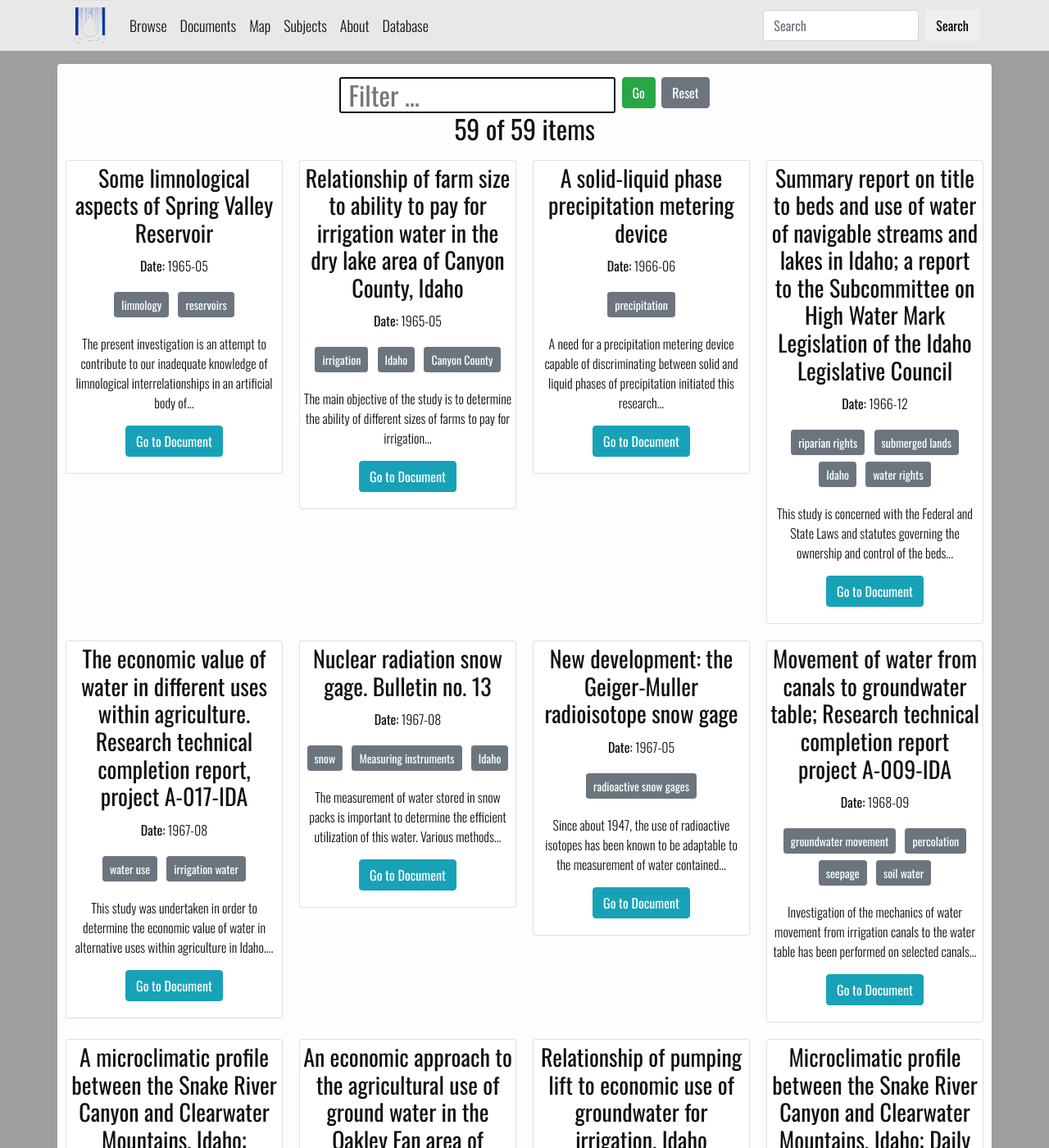
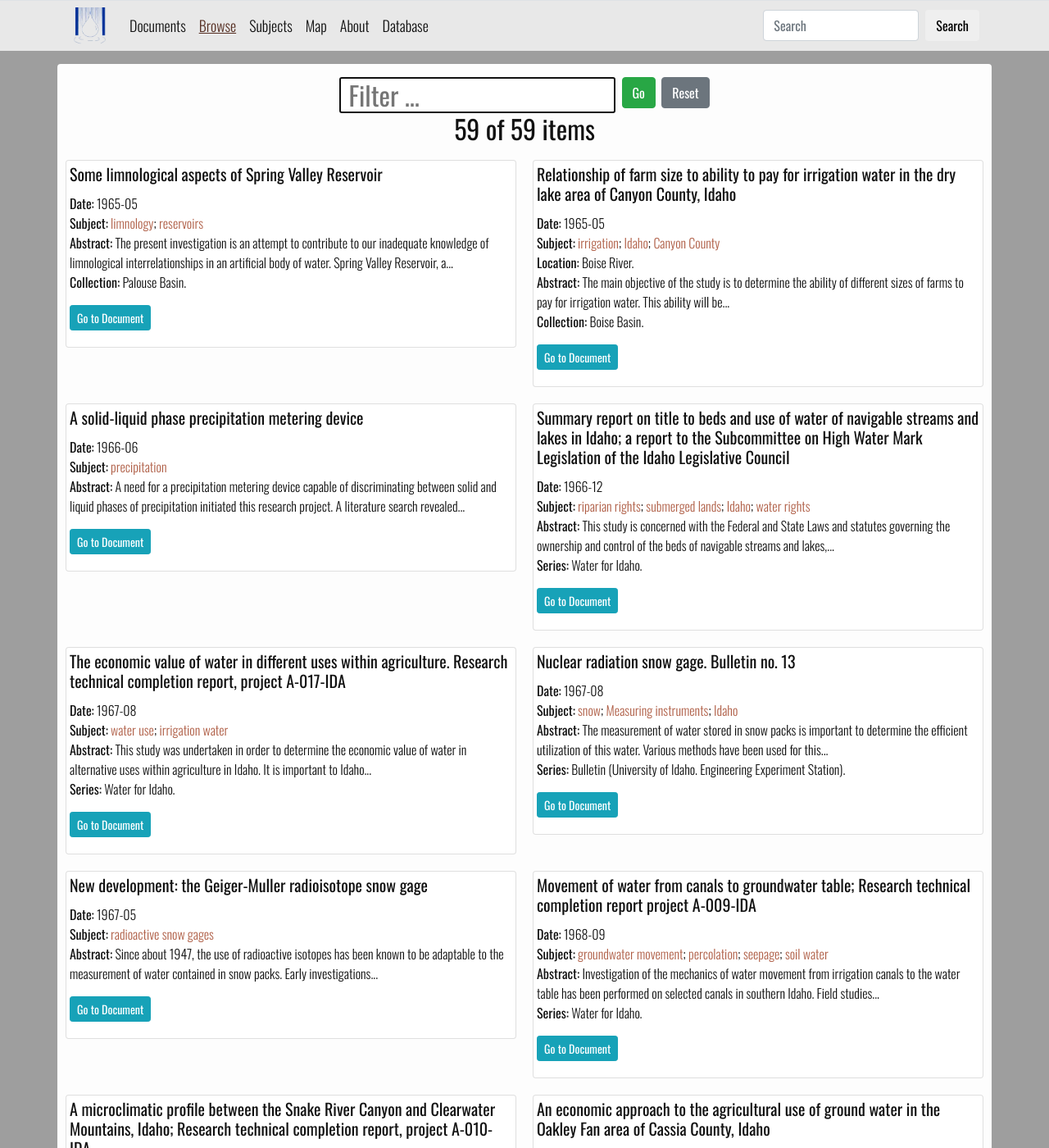
Before and after one commit to uidaholib/iwdl_source, a Jekyll site: the page built from browse.md, in a window 1280 px wide and 1400 px high, scrolled down 202 px. Shown: the whole window at 82% size. Built offline with Jekyll 4.4.1, drawn with Linux system fonts in a browser that asks for light colours; some of the changed text lies outside the part shown.

Commit message:
tweak nav and browse feature

```diff
--- a/_includes/collection-nav.html
+++ b/_includes/collection-nav.html
@@ -9,17 +9,17 @@
 
         <div class="collapse navbar-collapse" id="page-nav">
             <ul class="navbar-nav mr-auto">
+                <li class="nav-item {% if page.url == "/data/" %} active{% endif %}">
+                    <a class="nav-link" href="{{ "/data/" | relative_url }}">Documents</a>
+                </li>
                 <li class="nav-item {% if page.url == "/browse/" %} active{% endif %}">
                     <a class="nav-link" href="{{ "/browse/" | relative_url }}">Browse</a>
                 </li>
-                <li class="nav-item {% if page.url == "/data/" %} active{% endif %}">
-                    <a class="nav-link" href="{{ "/data/" | relative_url }}">Documents</a>
+                <li class="nav-item {% if page.url == "/subjects/" %} active{% endif %}">
+                    <a class="nav-link" href="{{ "/subjects/" | relative_url }}">Subjects</a>
                 </li>
                 <li class="nav-item {% if page.url == "/map/" %} active{% endif %}">
                     <a class="nav-link" href="{{ "/map/" | relative_url }}">Map</a>
-                </li>
-                <li class="nav-item {% if page.url == "/subjects/" %} active{% endif %}">
-                    <a class="nav-link" href="{{ "/subjects/" | relative_url }}">Subjects</a>
                 </li>
                 <li class="nav-item {% if page.url == "/about/" %} active{% endif %}">
                     <a class="nav-link" href="{{ "/about/" | relative_url }}">About</a>
--- a/_layouts/browse.html
+++ b/_layouts/browse.html
@@ -17,24 +17,27 @@ layout: page
 
 <div class="row" id="browse-items">
     {% for item in items %}
-    <div class="item col-xl-3 col-lg-4 col-md-6 col-sm-12 col-xs-12" >
+    <div class="item col-xl-6 col-lg-6 col-md-12" >
         <!--
         <a href="{{ "/browse/item.html" | absolute_url | append: "?id=" | append: item.indexid }}">
             {% if forloop.index < 20 %}<img class="card-img-top lazy"  src="{{ site.baseurl }}/objects/thumbs/{{ item.indexid }}_sm.jpg" alt="Card image cap">
             {% else %}<img class="card-img-top lazy"  data-original="{{ site.baseurl }}/objects/thumbs/{{ item.indexid }}_sm.jpg" alt="Card image cap">{% endif %}
         </a>-->
-        <div class="card text-center" id="content">
-            <h3 class="card-title">{{ item.title }}</h3>
-            <p class="card-text"><strong>Date:</strong> {{ item.date }}</p>
-            <p>
+        <div class="card" id="content">
+            <h5 class="card-title">{{ item.title }}</h5>
+            <p class="card-text"><strong>Date:</strong> {{ item.date }}<br>
+            <strong>Subject:</strong>
                 {% assign subjects = item.subject | split:';' %}
                 {% for subject in subjects %}{% if subject !=" " %}
-                <a class="btn btn-sm btn-secondary m-1" data-filter="{{ subject | trim }}" href="{{ subject | trim | uri_escape | prepend: "/browse/#" | relative_url }}">{{ subject }}</a>
-                {% endif %}{% endfor %}
+                <a class="" data-filter="{{ subject | trim }}" href="{{ subject | trim | uri_escape | prepend: "/browse/#" | relative_url }}">{{ subject }}</a>{% unless forloop.last %}; {% endunless %}
+                {% endif %}{% endfor %}<br>
+            {% if item.location %}<strong>Location:</strong> {{ item.location }}.<br>{% endif %}
+            <strong>Abstract:</strong> {{ item.description | truncatewords: 25 }}<br>
+            {% if item.series %}<strong>Series:</strong> {{ item.series }}.<br>{% endif %}
+            {% if item.collection %}<strong>Collection:</strong> {{ item.collection }}.<br>{% endif %}
             </p>
-            <p class="card-text">{{item.description | truncatewords: 20}}</p>
             <p>
-                <a href="{{ "/docs/" | absolute_url | append: item.resource-identifier | append: ".html" }}" class="btn btn-info" title="link to {{ item.title }}">Go to Document</a>
+                <a href="{{ "/docs/" | absolute_url | append: item.resource-identifier | append: ".html" }}" class="btn btn-sm btn-info" title="link to {{ item.title }}">Go to Document</a>
             </p>
          </div>
     </div>
```
Also changed, not shown: other parts of _includes/collection-nav.html (+0 -4 lines), browse.md (+1 -0 lines).
